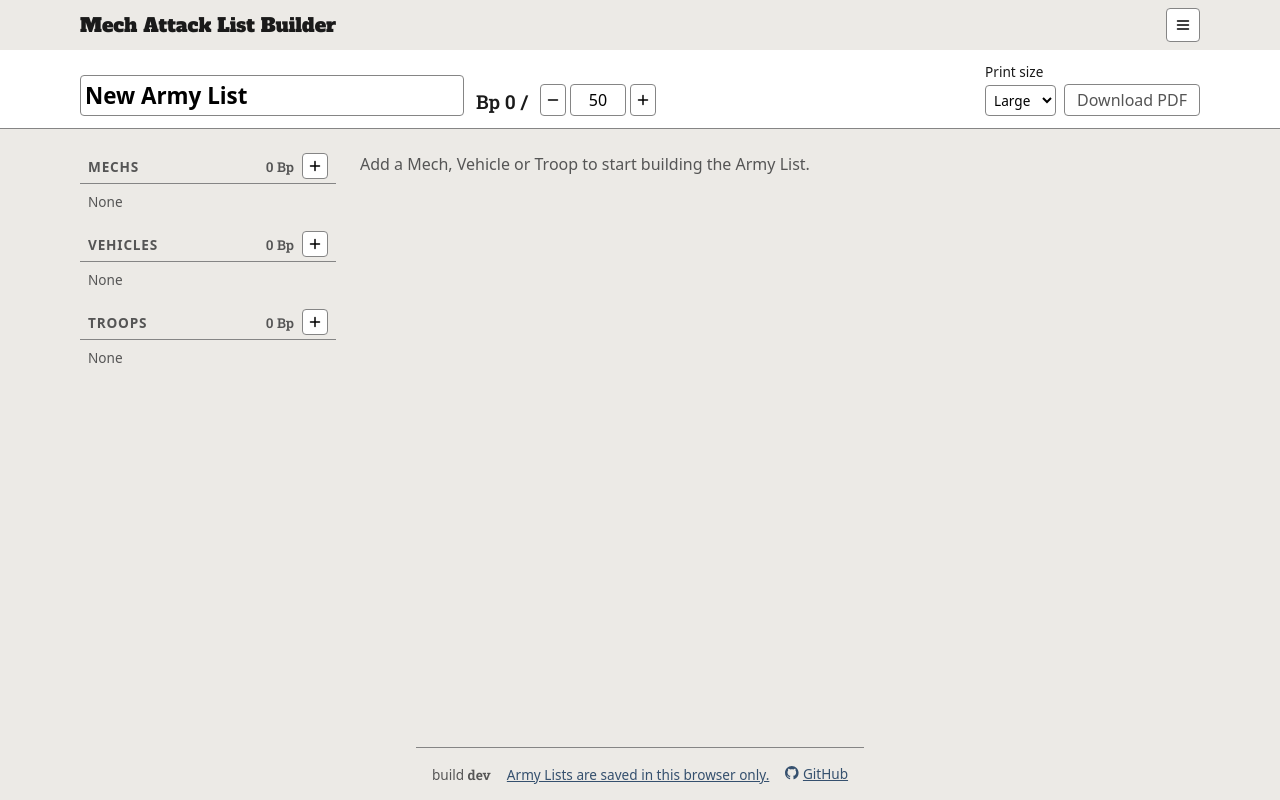
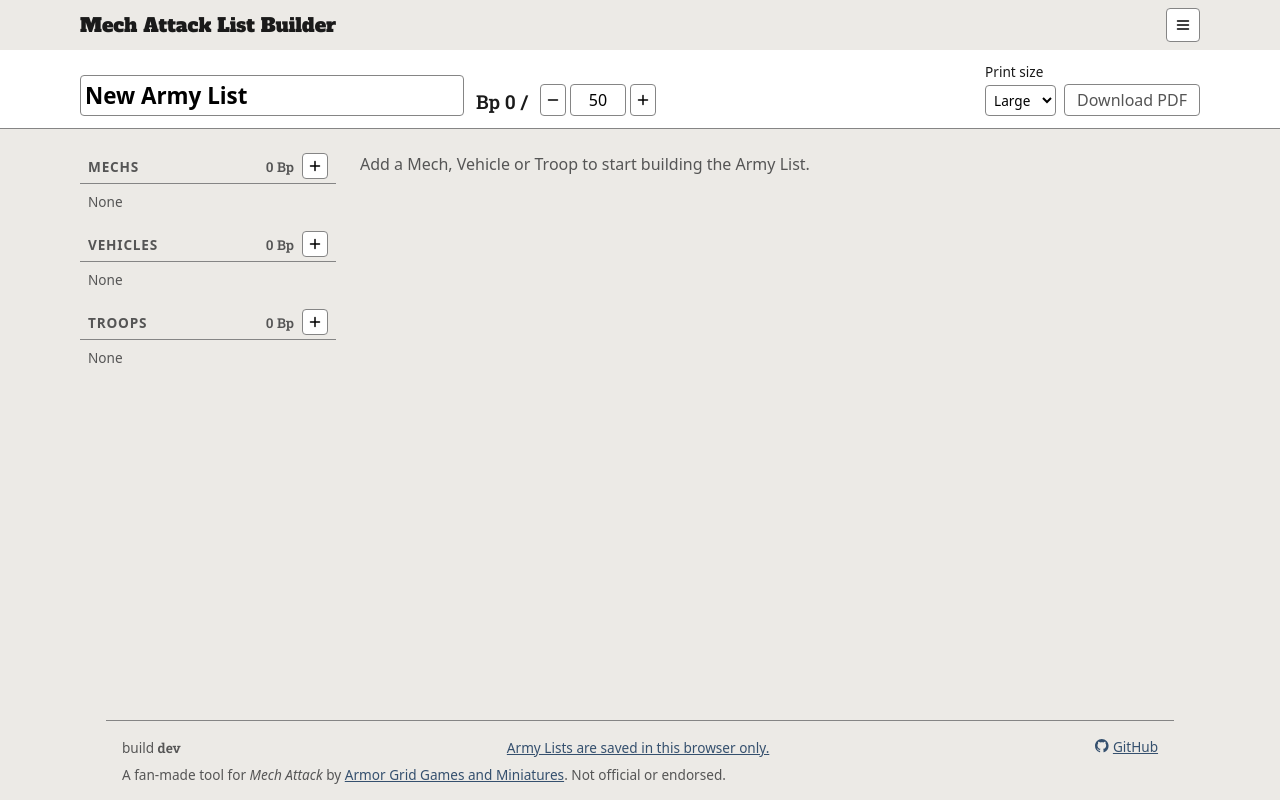
Before and after one commit to ccprince/mechattack, a React (Vite) app: page / in a window 1280 px wide. Built offline with nearby package versions, Linux system fonts and the light colour scheme.

Commit message:
Say the app is fan-made and not official, linking the publisher (#75)
The footer names Armor Grid Games and Miniatures with a link to their site, and the
exported PDF carries the same notice in its document properties, titled with the Army List.

```diff
--- /dev/null
+++ b/src/domain/publisher.ts
@@ -0,0 +1,8 @@
+/** Who publishes Mech Attack. This app is a fan-made tool, not theirs (#75). */
+export const publisher = {
+  name: 'Armor Grid Games and Miniatures',
+  url: 'https://armorgridgames.blogspot.com/',
+};
+
+/** The notice for plain text, such as PDF document properties, with the publisher's link spelled out. */
+export const unofficialNotice = `A fan-made tool for Mech Attack by ${publisher.name} (${publisher.url}). Not official or endorsed.`;
--- a/src/pdf/exportPdf.ts
+++ b/src/pdf/exportPdf.ts
@@ -5,6 +5,7 @@ import { cardFonts } from '../cards/fonts';
 import { placeCards, type PrintSize } from '../cards/pageLayout';
 import { buildUnitCardSvg } from '../cards/unitCard';
 import { fieldedCopies, type ArmyList } from '../domain/armyList';
+import { unofficialNotice } from '../domain/publisher';
 import type { UnitProfile } from '../domain/unitProfile';
 import { rasterizeTexture } from './texture';
 
@@ -18,7 +19,7 @@ const pointsPerInch = 72;
 /**
  * Prints one card per fielded copy of every Unit Profile on the Army List, in list order.
  */
-export function exportArmyListPdf(
+export async function exportArmyListPdf(
   list: ArmyList,
   size: PrintSize,
   measure: Measure,
@@ -33,7 +34,14 @@ export function exportArmyListPdf(
     }
     return { kind: profile.kind, svg };
   });
-  return exportCardsPdf(cards, size);
+  const doc = await exportCardsPdf(cards, size);
+  // Printed cards travel without the app's footer, so the file itself says it isn't official (#75).
+  doc.setDocumentProperties({
+    title: list.name,
+    creator: 'Mech Attack List Builder (fan-made, not official)',
+    subject: unofficialNotice,
+  });
+  return doc;
 }
 
 /** Lays cards out on US Letter pages at one print size and returns the PDF document. */
--- a/src/ui/AppFooter.module.css
+++ b/src/ui/AppFooter.module.css
@@ -31,6 +31,11 @@
   text-decoration: underline;
 }
 
+/* A whole sentence, so it takes its own line rather than wrapping among the short items (#75). */
+.notice {
+  flex-basis: 100%;
+}
+
 .build span,
 .build a {
   font-family: var(--font-value);
--- a/src/ui/AppFooter.tsx
+++ b/src/ui/AppFooter.tsx
@@ -1,4 +1,5 @@
 import styles from './AppFooter.module.css';
+import { publisher } from '../domain/publisher';
 import { buildLabel, repoUrl } from './buildLabel';
 import { GitHubIcon } from './icons';
 
@@ -23,6 +24,10 @@ export function AppFooter({ onExplainStorage }: { onExplainStorage: () => void }
           GitHub
         </a>
       </p>
+      <p className={styles.notice}>
+        A fan-made tool for <cite>Mech Attack</cite> by <a href={publisher.url}>{publisher.name}</a>
+        . Not official or endorsed.
+      </p>
     </footer>
   );
 }
```
Also changed, not shown: 2 other files (tests, documents, lock files or other folders).
